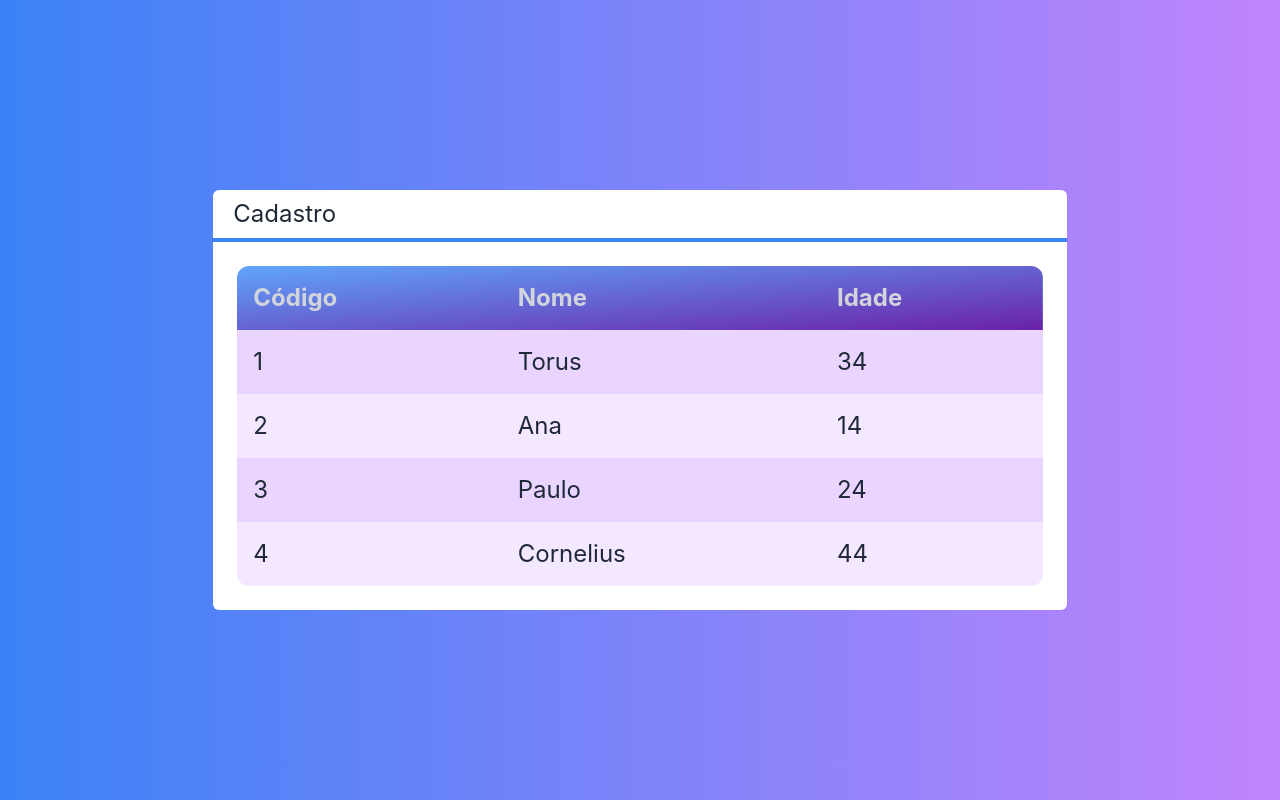
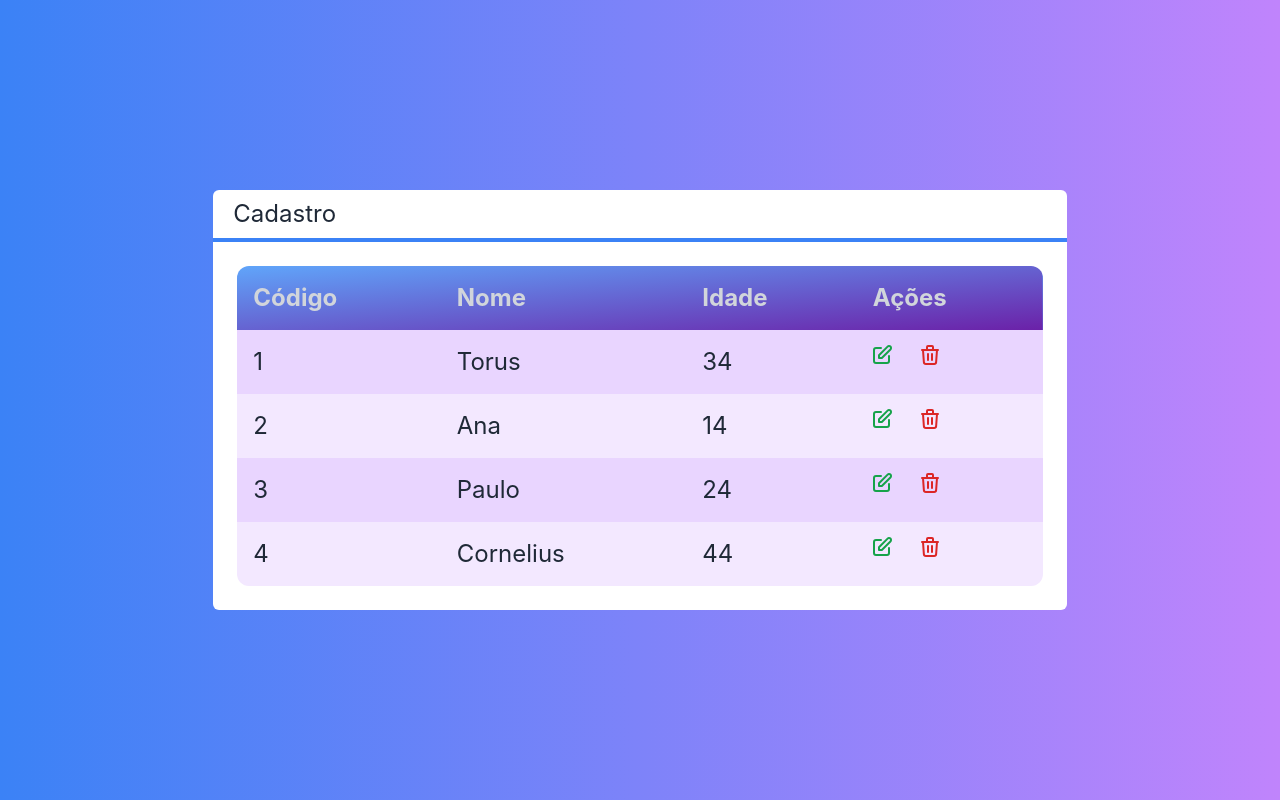
Before and after one commit to MaxSyos/CRUD-Nextjs, a Next.js app: page / in a window 1280 px wide. Built offline with nearby package versions, Linux system fonts and the light colour scheme.

Commit message:
Estudo de CRUD em Nextjs

```diff
--- /dev/null
+++ b/src/components/Icons.tsx
@@ -0,0 +1,12 @@
+export const IconEdit = (
+    <svg xmlns="http://www.w3.org/2000/svg" className="h-6 w-6" fill="none" viewBox="0 0 24 24" stroke="currentColor" strokeWidth={2}>
+        <path strokeLinecap="round" strokeLinejoin="round" d="M11 5H6a2 2 0 00-2 2v11a2 2 0 002 2h11a2 2 0 002-2v-5m-1.414-9.414a2 2 0 112.828 2.828L11.828 15H9v-2.828l8.586-8.586z" />
+    </svg>
+)
+
+
+export const IconTrash = (
+    <svg xmlns="http://www.w3.org/2000/svg" className="h-6 w-6" fill="none" viewBox="0 0 24 24" stroke="currentColor" strokeWidth={2}>
+        <path strokeLinecap="round" strokeLinejoin="round" d="M19 7l-.867 12.142A2 2 0 0116.138 21H7.862a2 2 0 01-1.995-1.858L5 7m5 4v6m4-6v6m1-10V4a1 1 0 00-1-1h-4a1 1 0 00-1 1v3M4 7h16" />
+    </svg>
+)
--- a/src/components/Layout.tsx
+++ b/src/components/Layout.tsx
@@ -1,4 +1,4 @@
-import Titulo from "./Tittle";
+import Titulo from "./Titulo";
 
 interface LayoutProps {
   titulo: string
--- /dev/null
+++ b/src/components/Tabela.tsx
@@ -0,0 +1,68 @@
+import Cliente from "../core/Cliente"
+import { IconEdit, IconTrash } from "./Icons"
+
+interface TableProps{
+    clientes: Cliente[]
+    clienteSelecionado?: (cliente: Cliente) => void
+    clienteExcluido?: (cliente: Cliente) => void
+
+}
+
+export default function Tabela(props:TableProps){
+
+    const exibirAcoes =  props.clienteExcluido || props.clienteSelecionado
+
+    function renderizarCabecalho(){
+        return(
+            <tr>
+                <th className="text-left p-4">Código</th>
+                <th className="text-left p-4">Nome</th>
+                <th className="text-left p-4">Idade</th>
+                {exibirAcoes ? <th className="text-left p-4">Ações</th> : false}
+            </tr>
+        )
+    }
+
+
+    function renderizarDados(){
+        return(
+            props.clientes?.map((cliente, i) =>{
+                return (
+                    <tr key={cliente.id} className={`${i % 2 === 0 ? 'bg-purple-200' : 'bg-purple-100'}`}>
+                        <td className="text-left p-4">{cliente.id}</td>
+                        <td className="text-left p-4">{cliente.nome}</td>
+                        <td className="text-left p-4">{cliente.idade}</td>
+                        {exibirAcoes ? renderizarAcoes(cliente) : false}
+                    </tr>
+                )
+            })
+        )
+    }
+
+    function renderizarAcoes(cliente: Cliente){
+        return(
+            <td className={`flex`}>
+                {props.clienteSelecionado ? (
+                    <button onClick={() => props.clienteSelecionado?.(cliente)} className={`flex justify-center item-center text-green-600 p-2 m-1 rounded-full hover:bg-purple-50`}>
+                        {IconEdit}
+                    </button>
+                ) : false}
+                {props.clienteSelecionado ? (
+                    <button onClick={()=> props.clienteExcluido?.(cliente)} className={`flex justify-center item-center text-red-600 p-2 m-1 rounded-full hover:bg-orange-50`}>
+                        {IconTrash}
+                    </button>
+                ) : false}
+            </td>
+        )
+    }
+
+    return(
+        <table className={`w-full rounded-xl overflow-hidden`}>
+            <thead className={`bg-gradient-to-br from-blue-400 to-purple-800
+                text-gray-300
+            `}>
+                {renderizarCabecalho()}</thead>
+            <tbody>{renderizarDados()}</tbody>
+        </table>
+    )
+}
--- a/src/components/Table.tsx
+++ /dev/null
@@ -1,42 +0,0 @@
-import Client from "../core/client"
-
-interface TableProps{
-    clients: Client[]
-}
-
-export default function Table(props:TableProps){
-
-    function renderizarCabecalho(){
-        return(
-            <tr>
-                <th className="text-left p-4">Código</th>
-                <th className="text-left p-4">Nome</th>
-                <th className="text-left p-4">Idade</th>
-            </tr>
-        )
-    }
-
-    function renderizarDados(){
-        return(
-            props.clients?.map((client, i) =>{
-                return (
-                    <tr key={client.id} className={`${i % 2 === 0 ? 'bg-purple-200' : 'bg-purple-100'}`}>
-                        <td className="text-left p-4">{client.id}</td>
-                        <td className="text-left p-4">{client.nome}</td>
-                        <td className="text-left p-4">{client.idade}</td>
-                    </tr>
-                )
-            })
-        )
-    }
-
-    return(
-        <table className={`w-full rounded-xl overflow-hidden`}>
-            <thead className={`bg-gradient-to-br from-blue-400 to-purple-800
-                text-gray-300
-            `}>
-                {renderizarCabecalho()}</thead>
-            <tbody>{renderizarDados()}</tbody>
-        </table>
-    )
-}
--- a/src/core/Client.ts
+++ b/src/core/Cliente.ts
@@ -1,4 +1,4 @@
-export default class Client{
+export default class Cliente{
     #id: string
     #nome: string
     #idade: number
@@ -11,7 +11,7 @@ export default class Client{
     }
 
     static vazio(){
-        return new Client('', 0)
+        return new Cliente('', 0)
     }
 
     get id(){
--- a/src/pages/index.tsx
+++ b/src/pages/index.tsx
@@ -1,22 +1,30 @@
 import Layout from '../components/Layout'
-import Table from '../components/Table'
-import Client from '../core/Client'
+import Table from '../components/Tabela'
+import Cliente from '../core/Cliente'
 
 export default function Home() {
 
-  const clients = [
-    new Client('Torus',     34, 1),
-    new Client('Ana',       14, 2),
-    new Client('Paulo',     24, 3),
-    new Client('Cornelius', 44, 4),
+  const clientes = [
+    new Cliente('Torus',     34, 1),
+    new Cliente('Ana',       14, 2),
+    new Cliente('Paulo',     24, 3),
+    new Cliente('Cornelius', 44, 4),
   ]
 
+  function clienteSelecionado(cliente: Cliente){
+    console.log(cliente.nome)
+  }
 
+  function clienteExcluido(cliente: Cliente){
+    console.log(cliente.nome)
+  }
   return (
     <div className={`flex justify-center items-center h-screen
       bg-gradient-to-r from-blue-500 to-purple-400 text-white text-2xl`}>
         <Layout titulo='Cadastro'>
-          <Table clients={clients}></Table>
+          <Table clientes={clientes}
+            clienteSelecionado={clienteSelecionado}
+            clienteExcluido={clienteExcluido}/>
         </Layout>
     </div>
   )
```
Also changed, not shown: src/components/Titulo.tsx (renamed from src/components/Tittle.tsx).
